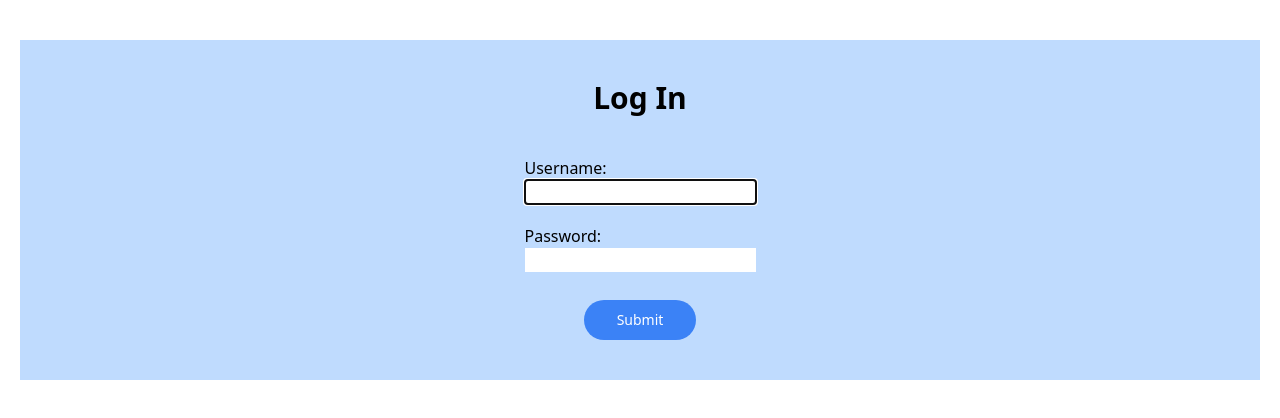
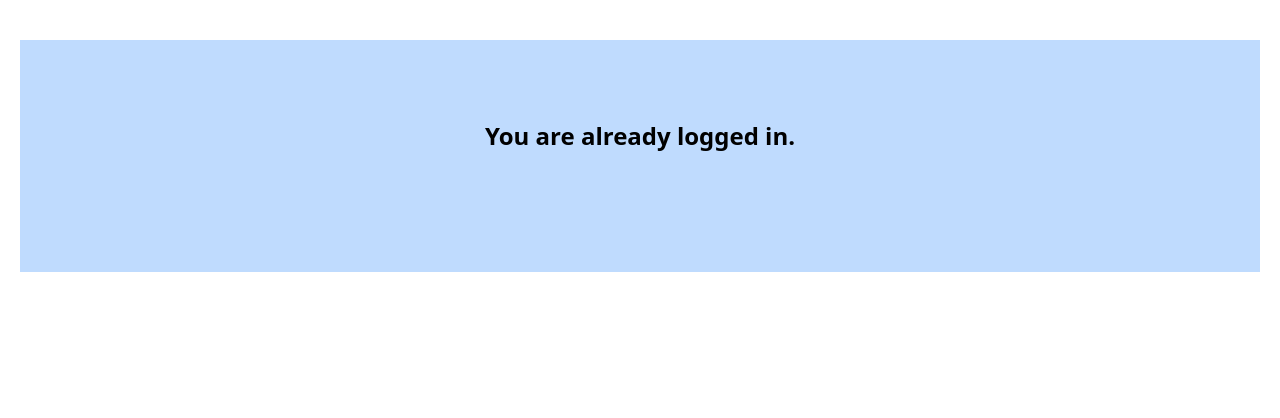
Before and after one commit to velardejm/book-swap-react, a React (Create React App) app in the folder frontend/: page /login in a window 1280 px wide. Shown: the top 418 px of the page. Built offline with nearby package versions, Linux system fonts and the light colour scheme; sample sign-in values are in the browser's storage.

Commit message:
Disable log in when user still logged in.

```diff
--- a/frontend/src/pages/LogIn.js
+++ b/frontend/src/pages/LogIn.js
@@ -38,6 +38,10 @@ export default function LogIn() {
 
   return (
     <div className="flex flex-col items-center bg-blue-200 mx-5 px-5 pb-10 mt-10">
+      {localStorage.getItem('token') ? (
+        <p className='font-bold text-2xl text-center px-5 my-20'>You are already logged in.</p>
+      ) : (
+        <>
           <h1 className="text-3xl font-bold py-10 text-center">Log In</h1>
           <form method="post" className="flex flex-col" onSubmit={handleSubmit}>
             <FormInput
@@ -60,6 +64,8 @@ export default function LogIn() {
               Submit
             </button>
           </form>
+        </>
+      )}
     </div>
   );
 }
```
Lines whose indentation alone changed are shown as unchanged.
